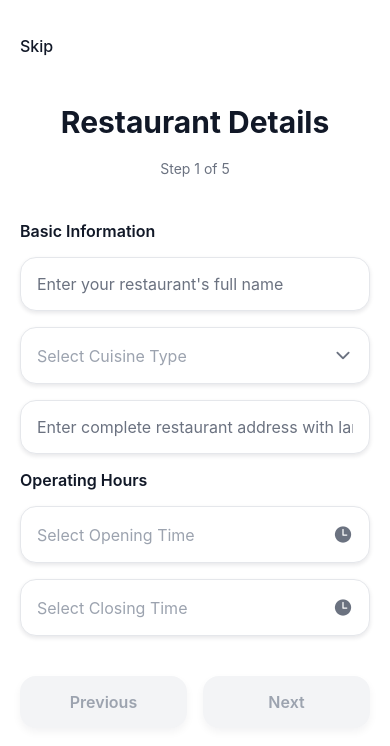
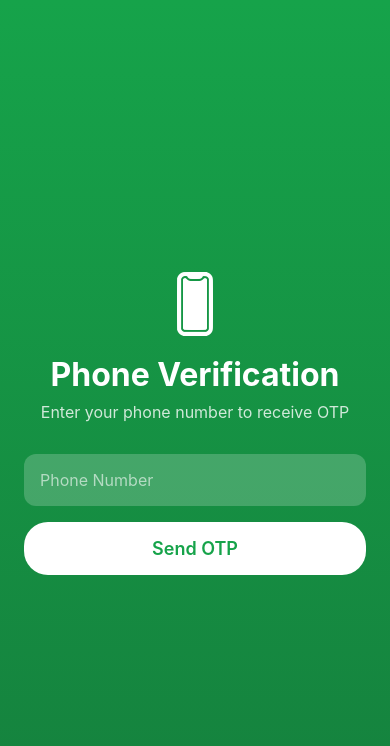
Before and after one commit to yogesh1454/food-app, a React Native app in the folder partner-frontend/: screen /PhoneLogin in a window 390 px wide. Shown: the top 746 px of the page. Built offline with nearby package versions, Linux system fonts and the light colour scheme.

Commit message:
Implement Firebase phone authentication service and integrate into onboarding and a new login screen.

```diff
--- a/partner-frontend/package.json
+++ b/partner-frontend/package.json
@@ -25,6 +25,7 @@
     "expo-image-picker": "^17.0.8",
     "expo-linear-gradient": "~15.0.7",
     "expo-status-bar": "~3.0.8",
+    "firebase": "^12.6.0",
     "react": "19.1.0",
     "react-dom": "19.1.0",
     "react-native": "0.81.5",
--- /dev/null
+++ b/partner-frontend/src/core/config/firebase.ts
@@ -0,0 +1,19 @@
+// src/core/config/firebase.ts
+import { initializeApp } from "firebase/app";
+import { getAuth } from "firebase/auth";
+
+const firebaseConfig = {
+  apiKey: "AIzaSyDAOUROmucGAXYdS0BCFjnXMtE2KD_QzFo",
+  authDomain: "food-app-1feee.firebaseapp.com",
+  projectId: "food-app-1feee",
+  storageBucket: "food-app-1feee.firebasestorage.app",
+  messagingSenderId: "1089443901948",
+  appId: "1:1089443901948:web:eb455744a8f9e06f8f8279",
+  measurementId: "G-P912GRBX58"
+};
+
+// Initialize Firebase
+const app = initializeApp(firebaseConfig);
+const auth = getAuth(app);
+
+export { app, auth };
--- /dev/null
+++ b/partner-frontend/src/core/services/phoneAuthservice.ts
@@ -0,0 +1,46 @@
+import { auth } from '../config/firebase';
+import { RecaptchaVerifier, signInWithPhoneNumber } from 'firebase/auth';
+
+export const setupRecaptcha = () => {
+  // Clear existing verifier first
+  if (global.recaptchaVerifier) {
+    try {
+      global.recaptchaVerifier.clear();
+    } catch (e) {
+      console.log('Error clearing recaptcha:', e);
+    }
+  }
+
+  global.recaptchaVerifier = new RecaptchaVerifier(
+    auth,
+    'recaptcha-container',
+    {
+      size: 'invisible',
+    }
+  );
+};
+
+export const sendOTP = async (phoneNumber: string) => {
+  setupRecaptcha();
+  const appVerifier = global.recaptchaVerifier;
+  return signInWithPhoneNumber(auth, phoneNumber, appVerifier);
+};
+
+export const verifyOTP = async (confirmationResult: any, otpCode: string) => {
+  return await confirmationResult.confirm(otpCode);
+};
+
+export const signOut = async () => {
+  return await auth.signOut();
+};
+
+export const clearRecaptcha = () => {
+  if (global.recaptchaVerifier) {
+    try {
+      global.recaptchaVerifier.clear();
+      global.recaptchaVerifier = null;
+    } catch (e) {
+      console.log('Error clearing recaptcha:', e);
+    }
+  }
+};
--- a/partner-frontend/src/navigation/AppNavigator.tsx
+++ b/partner-frontend/src/navigation/AppNavigator.tsx
@@ -13,9 +13,10 @@ import { DashboardScreen } from '../features/dashboard';
 import { MenuScreen } from '../features/menu';
 import { OrdersScreen } from '../features/orders';
 import { ProfileScreen } from '../features/profile';
-
+import PhoneLoginScreen from '../screens/PhoneLoginScreen';
 export type RootStackParamList = {
   Welcome: undefined;
+  PhoneLogin: undefined;
   Onboarding: undefined;
   PostOnboarding: undefined;
   Main: undefined;
@@ -96,6 +97,7 @@ export default function AppNavigator() {
         <Stack.Screen name="PostOnboarding" component={PostOnboardingScreen} />
         <Stack.Screen name="UploadTest" component={UploadTestScreen} />
         <Stack.Screen name="Main" component={MainTabNavigator} />
+        <Stack.Screen name="PhoneLogin" component={PhoneLoginScreen} />
       </Stack.Navigator>
     </NavigationContainer>
   );
--- a/partner-frontend/src/screens/OnboardingScreen.tsx
+++ b/partner-frontend/src/screens/OnboardingScreen.tsx
@@ -23,6 +23,7 @@ import { commonStyles } from '../core/styles/commonStyles';
 import { colors } from '../core/constants/colors';
 import ImageUploadButton from '../core/components/ImageUploadButton';
 import DocumentUploadButton from '../core/components/DocumentUploadButton';
+import { sendOTP, verifyOTP, clearRecaptcha } from '../core/services/phoneAuthservice';
 
 type OnboardingScreenNavigationProp = StackNavigationProp<RootStackParamList, 'Onboarding'>;
 
@@ -312,7 +313,7 @@ const styles = StyleSheet.create({
   },
   menuOptionButtonActive: {
     borderColor: colors.primary,
-    ...commonStyles.bgGreen50,
+    backgroundColor: '#f0fdf4', // Light green background for active state
   },
   menuOptionText: {
     color: colors.textSecondary,
@@ -425,6 +426,7 @@ const cuisines = [
 ];
 
 export default function OnboardingScreen() {
+  const [confirmation, setConfirmation] = useState<any>(null);
   const [currentPage, setCurrentPage] = useState(0);
   const [cuisineDropdownVisible, setCuisineDropdownVisible] = useState(false);
   const [timePickerVisible, setTimePickerVisible] = useState(false);
@@ -512,9 +514,23 @@ export default function OnboardingScreen() {
     setData({ ...data, extractedItems: items });
   };
 
-  const handleVerifyPhone = () => {
-    setOtpType('phone');
-    setOtpModalVisible(true);
+  const handleVerifyPhone = async () => {
+    if (!data.phone || data.phone.length < 10) {
+      Alert.alert('Error', 'Please enter a valid phone number');
+      return;
+    }
+
+    try {
+      const formattedPhone = data.phone.startsWith('+91') ? data.phone : `+91${data.phone}`;
+      const confirmationResult = await sendOTP(formattedPhone);
+      setConfirmation(confirmationResult);
+      setOtpType('phone');
+      setOtpModalVisible(true);
+      Alert.alert('Success', 'OTP sent to your phone!');
+    } catch (error: any) {
+      console.error(error);
+      Alert.alert('Error', error.message || 'Failed to send OTP');
+    }
   };
 
   const handleVerifyEmail = () => {
@@ -522,18 +538,38 @@ export default function OnboardingScreen() {
     setOtpModalVisible(true);
   };
 
-  const handleOtpSubmit = () => {
-    if (otp === '1234') { // Mock OTP
-      if (otpType === 'phone') {
+  const handleOtpSubmit = async () => {
+    if (!otp || otp.length !== 6) {
+      Alert.alert('Error', 'Please enter a valid 6-digit OTP');
+      return;
+    }
+
+    // For phone verification with Firebase
+    if (otpType === 'phone' && confirmation) {
+      try {
+        const userCredential = await verifyOTP(confirmation, otp);
         setData({ ...data, phoneVerified: true });
+        setOtpModalVisible(false);
+        setOtp('');
+        setConfirmation(null);
+        clearRecaptcha();
+        Alert.alert('Success', 'Phone verified successfully!');
+        console.log('User:', userCredential.user);
+      } catch (error: any) {
+        console.error(error);
+        Alert.alert('Error', 'Invalid OTP. Please try again.');
+      }
+    }
+    // Keep email as mock for now (or implement email OTP similarly)
+    else if (otpType === 'email') {
+      if (otp === '1234') { // Mock OTP for email
+        setData({ ...data, emailVerified: true });
+        setOtpModalVisible(false);
+        setOtp('');
+        Alert.alert('Success', 'Email verified successfully!');
       } else {
-        setData({ ...data, emailVerified: true });
+        Alert.alert('Error', 'Invalid OTP');
       }
-      setOtpModalVisible(false);
-      setOtp('');
-      Alert.alert('Success', `${otpType === 'phone' ? 'Phone' : 'Email'} verified successfully!`);
-    } else {
-      Alert.alert('Error', 'Invalid OTP');
     }
   };
 
@@ -933,6 +969,8 @@ export default function OnboardingScreen() {
           </View>
         </View>
       </Modal>
+      {/* Recaptcha Container - Must be outside modal and always rendered */}
+      <View id="recaptcha-container" style={{ position: 'absolute', top: -1000 }} />
 
       {/* OTP Modal */}
       <Modal visible={otpModalVisible} animationType="slide" transparent={true}>
@@ -946,7 +984,7 @@ export default function OnboardingScreen() {
               <View />
             </View>
             <Text style={styles.sectionTitle}>Enter OTP</Text>
-            <Text style={styles.subtitle}>Mock OTP: 1234</Text>
+            {/* <Text style={styles.subtitle}>Mock OTP: 1234</Text> */}
             <TextInput
               style={styles.otpInput}
               placeholder="Enter OTP"
--- /dev/null
+++ b/partner-frontend/src/screens/PhoneLoginScreen.tsx
@@ -0,0 +1,148 @@
+import React, { useState } from 'react';
+import {
+  View,
+  Text,
+  TextInput,
+  TouchableOpacity,
+  SafeAreaView,
+  StyleSheet,
+  Alert,
+  ActivityIndicator,
+} from 'react-native';
+import { LinearGradient } from 'expo-linear-gradient';
+import { Ionicons } from '@expo/vector-icons';
+import { useNavigation } from '@react-navigation/native';
+import { StackNavigationProp } from '@react-navigation/stack';
+import { RootStackParamList } from '../navigation/AppNavigator';
+import { sendOTP, verifyOTP } from '../core/services/phoneAuthservice';
+
+type PhoneLoginNavigationProp = StackNavigationProp<RootStackParamList, 'PhoneLogin'>;
+
+export default function PhoneLoginScreen() {
+  const navigation = useNavigation<PhoneLoginNavigationProp>();
+  const [phone, setPhone] = useState('');
+  const [otp, setOtp] = useState('');
+  const [confirmation, setConfirmation] = useState<any>(null);
+  const [loading, setLoading] = useState(false);
+
+  const handleSendOTP = async () => {
+    if (!phone || phone.length < 10) {
+      Alert.alert('Error', 'Please enter a valid phone number');
+      return;
+    }
+
+    setLoading(true);
+    try {
+      const formattedPhone = phone.startsWith('+91') ? phone : `+91${phone}`;
+      const confirmationResult = await sendOTP(formattedPhone);
+      setConfirmation(confirmationResult);
+      Alert.alert('Success', 'OTP sent to your phone!');
+    } catch (error: any) {
+      console.error(error);
+      Alert.alert('Error', error.message || 'Failed to send OTP');
+    } finally {
+      setLoading(false);
+    }
+  };
+
+  const handleVerifyOTP = async () => {
+    if (!otp || otp.length !== 6) {
+      Alert.alert('Error', 'Please enter a valid 6-digit OTP');
+      return;
+    }
+
+    setLoading(true);
+    try {
+      const userCredential = await verifyOTP(confirmation, otp);
+      Alert.alert('Success', 'Phone verified successfully!');
+      console.log('User:', userCredential.user);
+      // Navigate to main app
+      navigation.navigate('Main');
+    } catch (error: any) {
+      console.error(error);
+      Alert.alert('Error', 'Invalid OTP. Please try again.');
+    } finally {
+      setLoading(false);
+    }
+  };
+
+  return (
+    <SafeAreaView style={styles.container}>
+      <LinearGradient
+        colors={['#16a34a', '#15803d']}
+        style={styles.gradient}
+      >
+        <View id="recaptcha-container" />
+
+        <View style={styles.content}>
+          <Ionicons name="phone-portrait" size={64} color="white" />
+          <Text style={styles.title}>Phone Verification</Text>
+          <Text style={styles.subtitle}>
+            {!confirmation
+              ? 'Enter your phone number to receive OTP'
+              : 'Enter the OTP sent to your phone'}
+          </Text>
+
+          {!confirmation ? (
+            <>
+              <TextInput
+                style={styles.input}
+                placeholder="Phone Number"
+                placeholderTextColor="rgba(255,255,255,0.6)"
+                value={phone}
+                onChangeText={setPhone}
+                keyboardType="phone-pad"
+                maxLength={13}
+              />
+              <TouchableOpacity
+                style={styles.button}
+                onPress={handleSendOTP}
+                disabled={loading}
+              >
+                {loading ? (
+                  <ActivityIndicator color="#16a34a" />
+                ) : (
+                  <Text style={styles.buttonText}>Send OTP</Text>
+                )}
+              </TouchableOpacity>
+            </>
+          ) : (
+            <>
+              <TextInput
+                style={styles.input}
+                placeholder="Enter OTP"
+                placeholderTextColor="rgba(255,255,255,0.6)"
+                value={otp}
+                onChangeText={setOtp}
+                keyboardType="number-pad"
+                maxLength={6}
+              />
+              <TouchableOpacity
+                style={styles.button}
+                onPress={handleVerifyOTP}
+                disabled={loading}
+              >
+                {loading ? (
+                  <ActivityIndicator color="#16a34a" />
+                ) : (
+                  <Text style={styles.buttonText}>Verify OTP</Text>
+                )}
+              </TouchableOpacity>
+            </>
+          )}
+        </View>
+      </LinearGradient>
+    </SafeAreaView>
+  );
+}
+
+const styles = StyleSheet.create({
+  container: { flex: 1 },
+  gradient: { flex: 1, justifyContent: 'center', padding: 24 },
+  content: { alignItems: 'center' },
+  title: { fontSize: 32, fontWeight: 'bold', color: 'white', marginTop: 16 },
+  subtitle: { fontSize: 16, color: 'rgba(255,255,255,0.8)', textAlign: 'center', marginTop: 8, marginBottom: 32 },
+  input: { backgroundColor: 'rgba(255,255,255,0.2)', width: '100%', padding: 16, borderRadius: 12, color: 'white', fontSize: 16, marginBottom: 16 },
+  button: { backgroundColor: 'white', paddingHorizontal: 48, paddingVertical: 16, borderRadius: 24, width: '100%', alignItems: 'center' },
+  buttonText: { color: '#16a34a', fontSize: 18, fontWeight: '600' },
+});
--- a/partner-frontend/src/screens/WelcomeScreen.tsx
+++ b/partner-frontend/src/screens/WelcomeScreen.tsx
@@ -143,7 +143,7 @@ export default function WelcomeScreen() {
         {/* Get Started Button */}
         <TouchableOpacity
           style={styles.button}
-          onPress={() => navigation.navigate('Onboarding')}
+          onPress={() => navigation.navigate('PhoneLogin')}
         >
           <Text style={styles.buttonText}>
             Get Started
```
Also changed, not shown: 1 other file (tests, documents, lock files or other folders).
